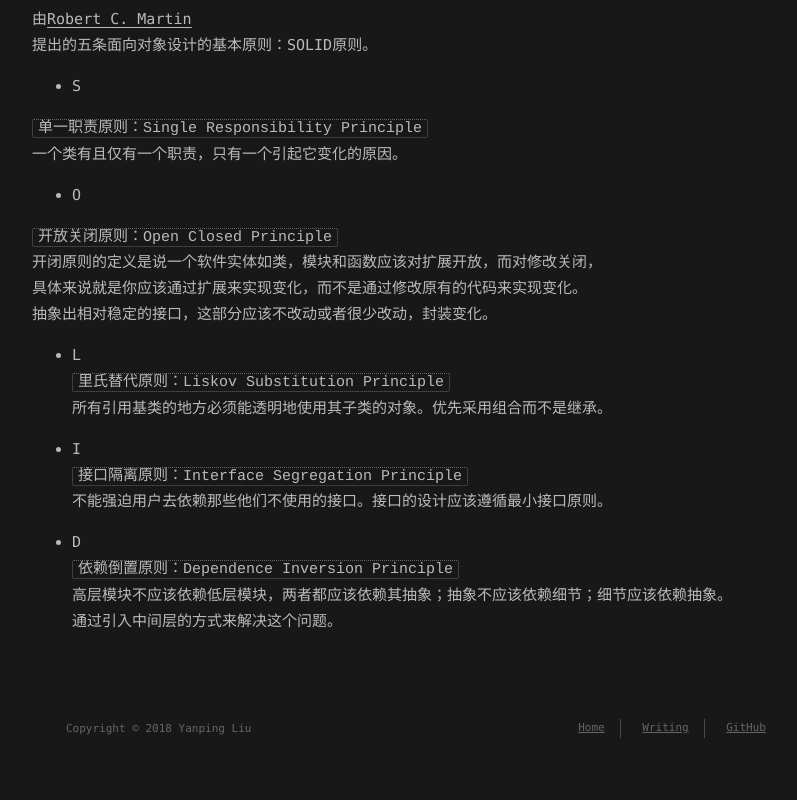
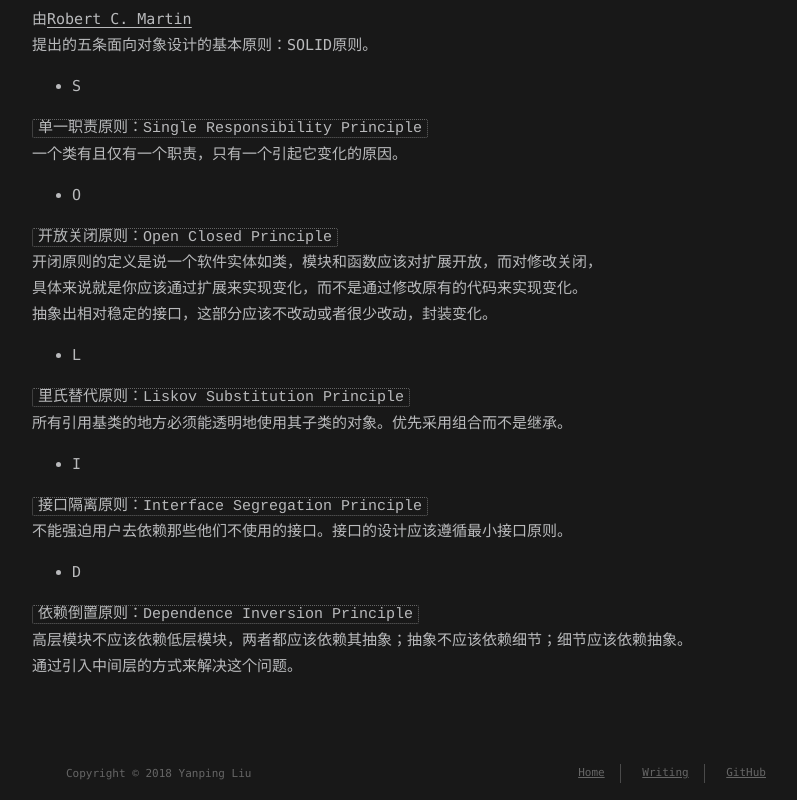
Before and after one commit to LiuYanpin/liuyanpin.github.io, a plain HTML site: page 2018/12/20/2018-12-20-SOLID/index.html in a window 1280 px wide. Shown: the part 371-1171 px from the top of the page, without its empty margins (224-1021 px from the left). Before the commit the page ends 1126 px from the top, so only its background shows below. Drawn offline with Linux system fonts and the light colour scheme.

Commit message:
Site updated: 2018-12-23 15:01:16

```diff
--- a/2018/12/20/2018-12-20-SOLID/index.html
+++ b/2018/12/20/2018-12-20-SOLID/index.html
@@ -13,7 +13,7 @@
 <meta property="og:site_name" content="大道至简">
 <meta property="og:description" content="由Robert C. Martin提出的五条面向对象设计的基本原则：SOLID原则。  S    单一职责原则：Single Responsibility Principle一个类有且仅有一个职责，只有一个引起它变化的原因。  O  开放关闭原则：Open Closed Principle开闭原则的定义是说一个软件实体如类，模块和函数应该对扩展开放，而对修改关闭，具体来说就是你应该通过扩展来实现变">
 <meta property="og:locale" content="en">
-<meta property="og:updated_time" content="2018-12-23T06:57:00.071Z">
+<meta property="og:updated_time" content="2018-12-23T07:01:00.594Z">
 <meta name="twitter:card" content="summary">
 <meta name="twitter:title" content="面向对象设计中的SOLID原则">
 <meta name="twitter:description" content="由Robert C. Martin提出的五条面向对象设计的基本原则：SOLID原则。  S    单一职责原则：Single Responsibility Principle一个类有且仅有一个职责，只有一个引起它变化的原因。  O  开放关闭原则：Open Closed Principle开闭原则的定义是说一个软件实体如类，模块和函数应该对扩展开放，而对修改关闭，具体来说就是你应该通过扩展来实现变">
@@ -172,13 +172,17 @@
 </ul>
 <p><code>开放关闭原则：Open Closed Principle</code><br>开闭原则的定义是说一个软件实体如类，模块和函数应该对扩展开放，而对修改关闭，<br>具体来说就是你应该通过扩展来实现变化，而不是通过修改原有的代码来实现变化。<br>抽象出相对稳定的接口，这部分应该不改动或者很少改动，封装变化。</p>
 <ul>
-<li><p>L<br><code>里氏替代原则：Liskov Substitution Principle</code><br>所有引用基类的地方必须能透明地使用其子类的对象。优先采用组合而不是继承。</p>
-</li>
-<li><p>I<br><code>接口隔离原则：Interface Segregation Principle</code><br>不能强迫用户去依赖那些他们不使用的接口。接口的设计应该遵循最小接口原则。</p>
-</li>
-<li><p>D<br><code>依赖倒置原则：Dependence Inversion Principle</code><br>高层模块不应该依赖低层模块，两者都应该依赖其抽象；抽象不应该依赖细节；细节应该依赖抽象。<br>通过引入中间层的方式来解决这个问题。  </p>
-</li>
+<li>L</li>
 </ul>
+<p><code>里氏替代原则：Liskov Substitution Principle</code><br>所有引用基类的地方必须能透明地使用其子类的对象。优先采用组合而不是继承。</p>
+<ul>
+<li>I</li>
+</ul>
+<p><code>接口隔离原则：Interface Segregation Principle</code><br>不能强迫用户去依赖那些他们不使用的接口。接口的设计应该遵循最小接口原则。</p>
+<ul>
+<li>D</li>
+</ul>
+<p><code>依赖倒置原则：Dependence Inversion Principle</code><br>高层模块不应该依赖低层模块，两者都应该依赖其抽象；抽象不应该依赖细节；细节应该依赖抽象。<br>通过引入中间层的方式来解决这个问题。  </p>
 
   </div>
 </article>
```
